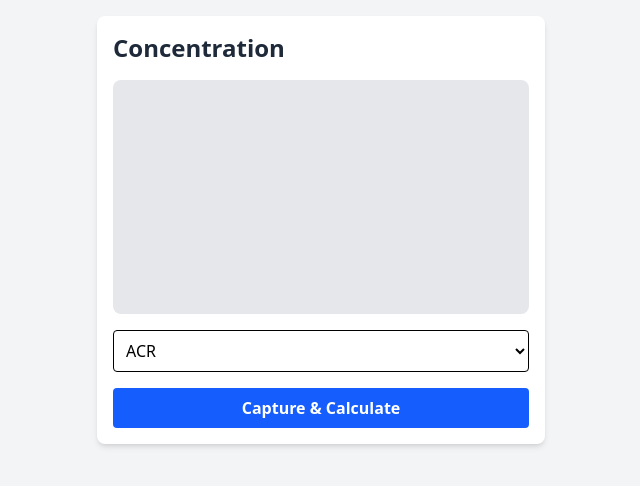
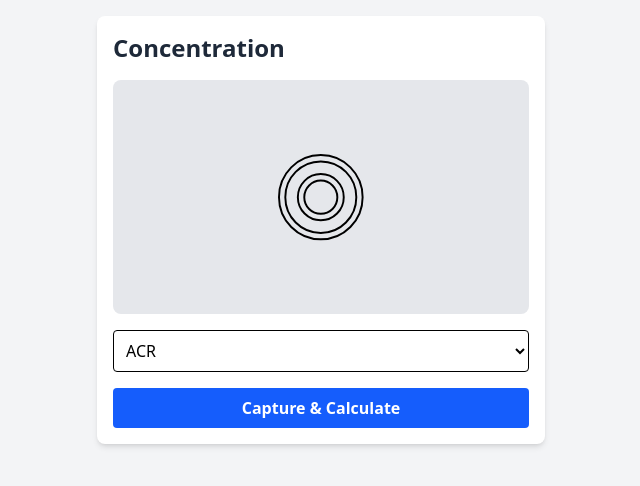
Before and after one commit to shalearkane/ColoursFrontend, a Next.js app: page / in a window 1280 px wide. Shown: the top 486 px of the page, without its empty margins (319-959 px from the left). Built offline with nearby package versions, Linux system fonts and the light colour scheme; no server answers.

Commit message:
add crosshair overlay

```diff
--- a/app/page.tsx
+++ b/app/page.tsx
@@ -71,8 +71,9 @@ export default function CameraApp() {
           </div>
         )}
 
-        <div className="aspect-video bg-gray-200 rounded-lg overflow-hidden mb-4">
+        <div className="aspect-video bg-gray-200 rounded-lg overflow-hidden mb-4" style={{position: "relative"}}>
           <video ref={videoRef} autoPlay playsInline className="w-full h-full object-cover" />
+          <img src="crosshair2.svg" style={{ position: "absolute", top: "50%", left: "50%", transform: "translate(-50%, -50%)", pointerEvents: "none", height: "40%", width: "40%" }}></img>
         </div>
 
         <div className="mb-4">
@@ -100,6 +101,6 @@ export default function CameraApp() {
           </div>
         )}
       </div>
-    </div>
+    </div >
   );
 }
```
Also changed, not shown: public/crosshair.svg (added), public/crosshair2.svg (added).
